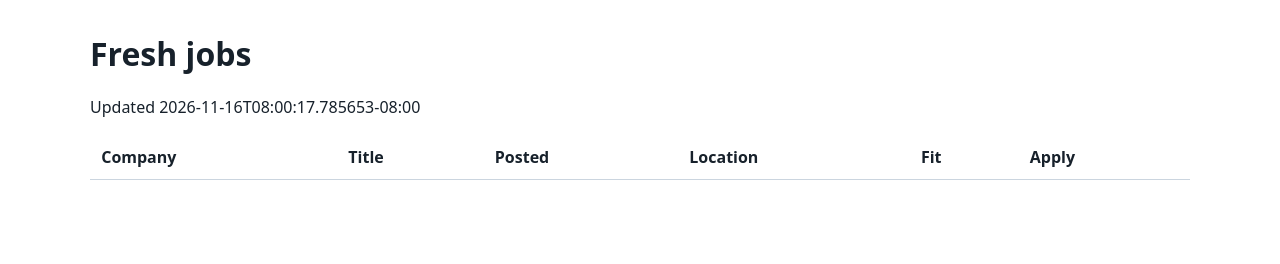
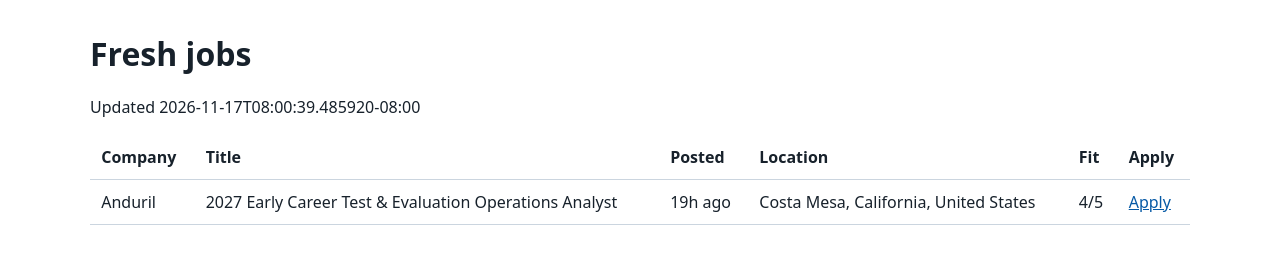
Before and after one commit to keenanfrancisco/job-board, a plain HTML site: page k-fff9373fef/index.html in a window 1280 px wide. Drawn offline with Linux system fonts and the light colour scheme.

Commit message:
jobs 2026-11-17 k-fff9373fef

```diff
--- a/k-fff9373fef/index.html
+++ b/k-fff9373fef/index.html
@@ -1,2 +1,2 @@
 <!doctype html>
-<html lang="en"><head><meta charset="utf-8"><meta name="viewport" content="width=device-width,initial-scale=1"><meta name="robots" content="noindex"><title>Fresh jobs</title><style>body{font:16px system-ui,sans-serif;margin:2rem;color:#17212b;background:#fff}main{max-width:1100px;margin:auto}table{border-collapse:collapse;width:100%}td,th{text-align:left;padding:.7rem;border-bottom:1px solid #cbd5df}.table{overflow-x:auto}a{color:#075aa6}caption{text-align:left}</style></head><body><main><h1>Fresh jobs</h1><p>Updated 2026-11-16T08:00:17.785653-08:00</p><div class="table"><table><thead><tr><th>Company</th><th>Title</th><th>Posted</th><th>Location</th><th>Fit</th><th>Apply</th></tr></thead><tbody></tbody></table></div></main></body></html>
+<html lang="en"><head><meta charset="utf-8"><meta name="viewport" content="width=device-width,initial-scale=1"><meta name="robots" content="noindex"><title>Fresh jobs</title><style>body{font:16px system-ui,sans-serif;margin:2rem;color:#17212b;background:#fff}main{max-width:1100px;margin:auto}table{border-collapse:collapse;width:100%}td,th{text-align:left;padding:.7rem;border-bottom:1px solid #cbd5df}.table{overflow-x:auto}a{color:#075aa6}caption{text-align:left}</style></head><body><main><h1>Fresh jobs</h1><p>Updated 2026-11-17T08:00:39.485920-08:00</p><div class="table"><table><thead><tr><th>Company</th><th>Title</th><th>Posted</th><th>Location</th><th>Fit</th><th>Apply</th></tr></thead><tbody><tr><td>Anduril</td><td>2027 Early Career Test &amp; Evaluation Operations Analyst</td><td>19h ago</td><td>Costa Mesa, California, United States</td><td>4/5</td><td><a href="https://boards.greenhouse.io/andurilindustries/jobs/5296757007?gh_jid=5296757007">Apply</a></td></tr></tbody></table></div></main></body></html>
```
Also changed, not shown: k-fff9373fef/2026-10-17.html (deleted, +0 -2 lines), k-fff9373fef/2026-11-17.html (added, +2 -0 lines).
